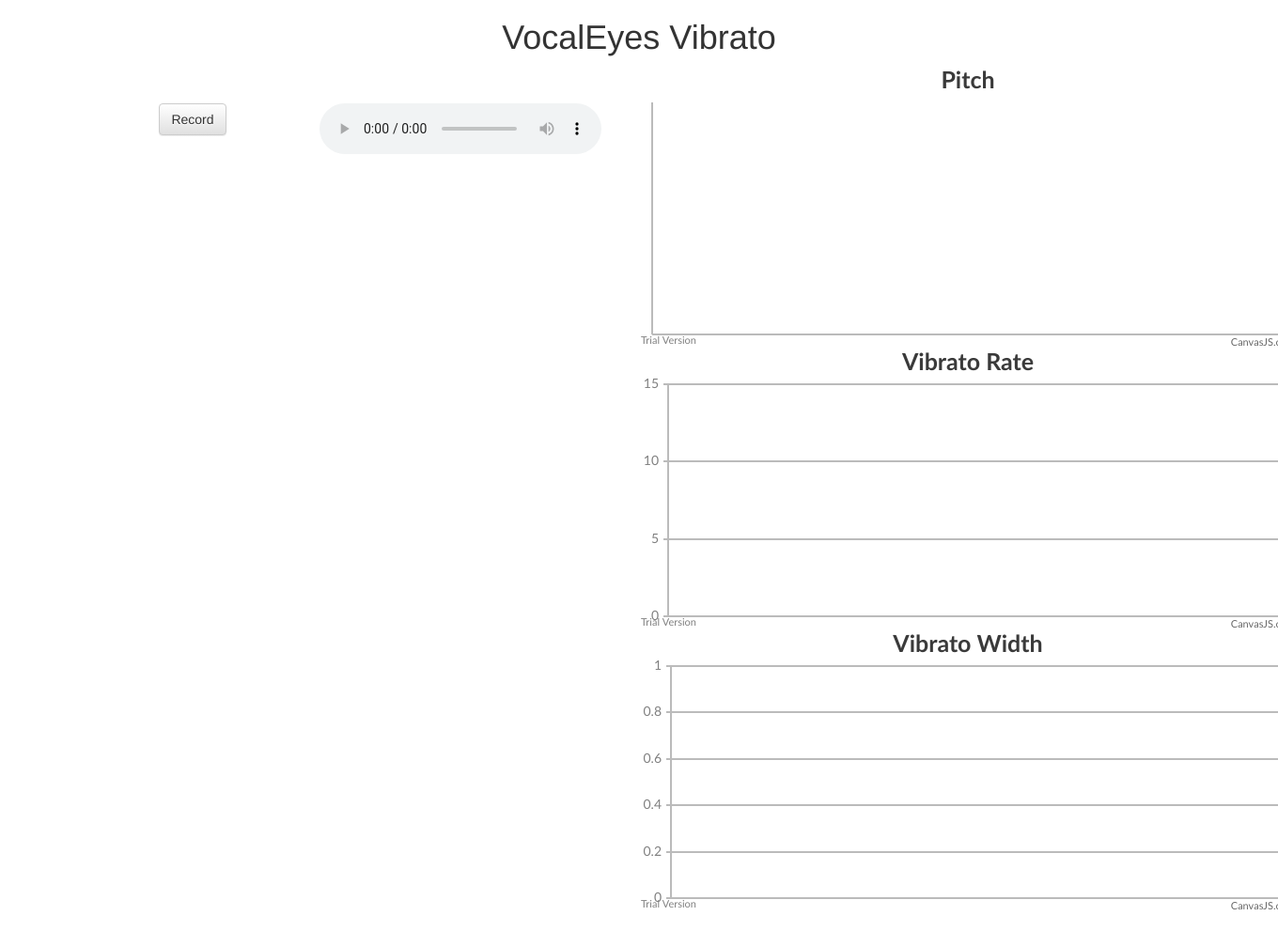
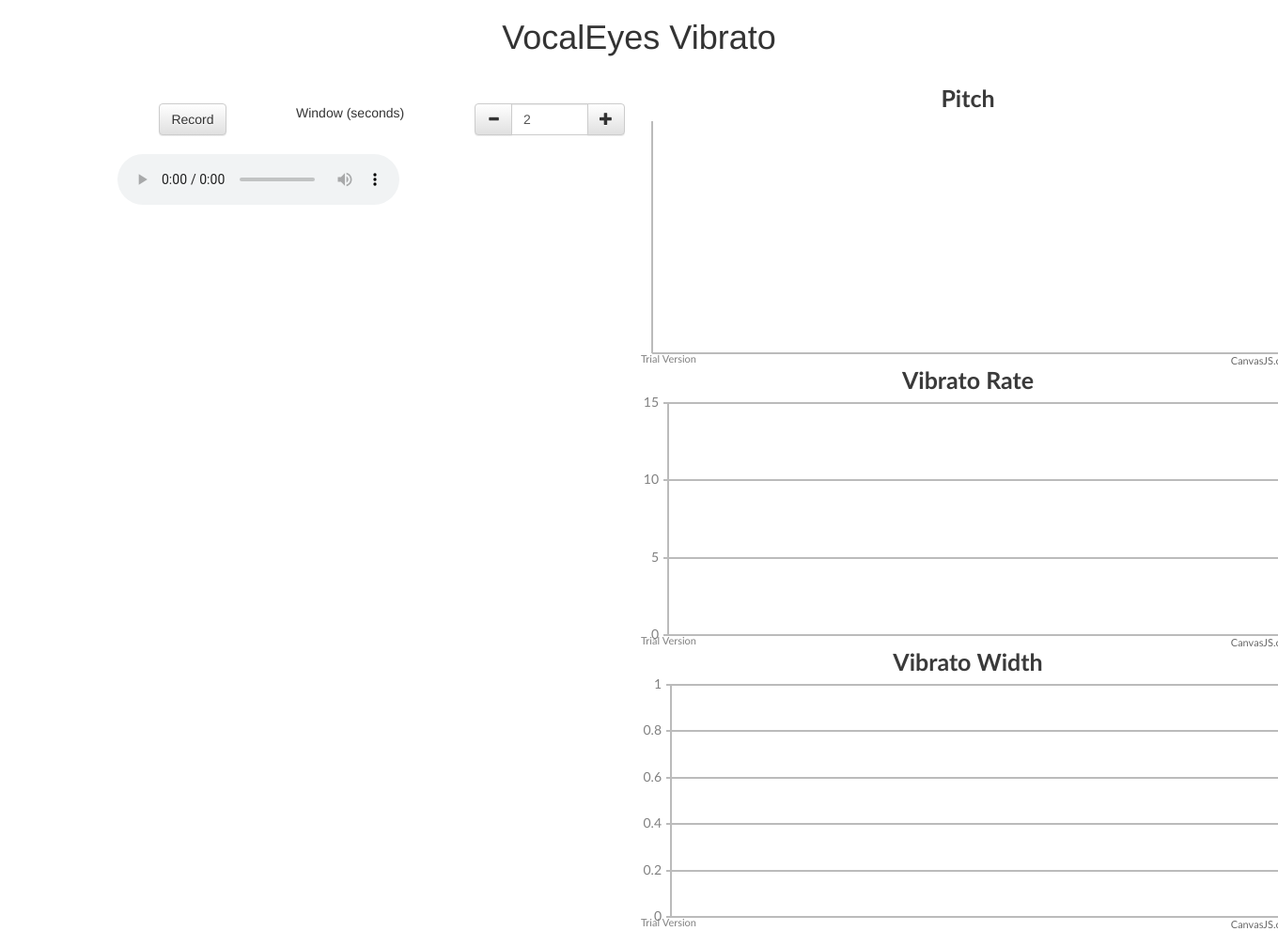
Before and after one commit to coryfin/vocaleyes-vibrato, a Flask app: page / in a window 1360 px wide; the page is wider, and only the part inside the window is pictured. Shown: that part at 94% size. Before the commit the page ends 968 px from the top of that part, so only its background shows below. Run offline with Flask 2, Linux system fonts and the light colour scheme; some libraries are stand-ins or nearby versions.

Commit message:
User can change window size (seconds)

```diff
--- a/app.py
+++ b/app.py
@@ -7,6 +7,7 @@ app = Flask(__name__)
 # This is the path to the upload directory
 app.config['SCRIPTS_FOLDER'] = 'scripts'
 app.config['CSS_FOLDER'] = 'css'
+app.config['FONTS_FOLDER'] = 'fonts'
 app.config['DATA_FOLDER'] = 'data'
 
 
@@ -31,6 +32,11 @@ def css_file(filename):
     return send_from_directory(app.config['CSS_FOLDER'], filename)
 
 
+@app.route('/fonts/<filename>', methods=['GET'])
+def font_file(filename):
+    return send_from_directory(app.config['FONTS_FOLDER'], filename)
+
+
 @app.route('/data/<filename>', methods=['GET'])
 def static_file(filename):
     return send_from_directory(app.config['DATA_FOLDER'], filename)
--- a/scripts/main.js
+++ b/scripts/main.js
@@ -1,13 +1,13 @@
 let recordButton = document.getElementById('record');
 let audioElem = document.getElementById('audio');
-
-const MAX_WINDOW_WIDTH = 2; // seconds
 const VISUAL_FRAME_RATE = 10; // frames per second
 
+let windowDuration = 2;
 let stopped;
 let recorder;
 let audioProcessor;
 let frameSize;
+let frameRate;
 let maxDataPoints;
 
 let intervalFunc;
@@ -65,8 +65,8 @@ var audioSetup = function(context, source) {
     audioProcessor = new AudioProcessor(context.sampleRate);
 
     frameSize = audioProcessor.getFrameSize();
-    var frameRate = context.sampleRate / frameSize;
-    maxDataPoints = Math.round(MAX_WINDOW_WIDTH * frameRate);
+    frameRate = context.sampleRate / frameSize;
+    maxDataPoints = Math.round(windowDuration * frameRate);
     visualizer.setMaxDataPoints(maxDataPoints);
 
     var processorNode = context.createScriptProcessor(frameSize, 1, 1);
@@ -176,3 +176,80 @@ audioElem.onpause = stopPlaying;
 // Init
 stopped = true;
 loadCharts();
+
+//plugin bootstrap minus and plus
+//http://jsfiddle.net/laelitenetwork/puJ6G/
+$('.btn-number').click(function(e){
+    e.preventDefault();
+
+    fieldName = $(this).attr('data-field');
+    type      = $(this).attr('data-type');
+    var input = $("input[name='"+fieldName+"']");
+    var currentVal = parseInt(input.val());
+    if (!isNaN(currentVal)) {
+        if(type == 'minus') {
+
+            if(currentVal > input.attr('min')) {
+                input.val(currentVal - 1).change();
+            }
+            if(parseInt(input.val()) == input.attr('min')) {
+                $(this).attr('disabled', true);
+            }
+
+        } else if(type == 'plus') {
+
+            if(currentVal < input.attr('max')) {
+                input.val(currentVal + 1).change();
+            }
+            if(parseInt(input.val()) == input.attr('max')) {
+                $(this).attr('disabled', true);
+            }
+
+        }
+    } else {
+        input.val(0);
+    }
+});
+$('.input-number').focusin(function(){
+   $(this).data('oldValue', $(this).val());
+});
+$('.input-number').change(function() {
+
+    minValue =  parseInt($(this).attr('min'));
+    maxValue =  parseInt($(this).attr('max'));
+    valueCurrent = parseInt($(this).val());
+    windowDuration = valueCurrent;
+    maxDataPoints = Math.round(windowDuration * frameRate);
+    visualizer.setMaxDataPoints(maxDataPoints);
+
+    name = $(this).attr('name');
+    if(valueCurrent >= minValue) {
+        $(".btn-number[data-type='minus'][data-field='"+name+"']").removeAttr('disabled')
+    } else {
+        alert('Sorry, the minimum value was reached');
+        $(this).val($(this).data('oldValue'));
+    }
+    if(valueCurrent <= maxValue) {
+        $(".btn-number[data-type='plus'][data-field='"+name+"']").removeAttr('disabled')
+    } else {
+        alert('Sorry, the maximum value was reached');
+        $(this).val($(this).data('oldValue'));
+    }
+
+
+});
+$(".input-number").keydown(function (e) {
+    // Allow: backspace, delete, tab, escape, enter and .
+    if ($.inArray(e.keyCode, [46, 8, 9, 27, 13, 190]) !== -1 ||
+         // Allow: Ctrl+A
+        (e.keyCode == 65 && e.ctrlKey === true) ||
+         // Allow: home, end, left, right
+        (e.keyCode >= 35 && e.keyCode <= 39)) {
+             // let it happen, don't do anything
+             return;
+    }
+    // Ensure that it is a number and stop the keypress
+    if ((e.shiftKey || (e.keyCode < 48 || e.keyCode > 57)) && (e.keyCode < 96 || e.keyCode > 105)) {
+        e.preventDefault();
+    }
+});
--- a/templates/index.html
+++ b/templates/index.html
@@ -9,16 +9,37 @@
 <body>
 <div class="container">
     <h1 class="text-center">VocalEyes Vibrato</h1>
+    <br>
     <div class="col-lg-6">
         <br>
-        <br>
         <div class="row">
-            <div class="col-lg-12 text-center">
+            <div class="col-lg-12">
                 <div class="row">
                     <div class="col-lg-4">
                         <button id="record" class="btn btn-md btn-default center-block">Record</button>
                     </div>
-                    <div class="col-lg-8">
+                    <div class="col-lg-4">
+                        Window (seconds)
+                    </div>
+                    <div class="col-lg-4">
+                        <div class="input-group">
+                            <span class="input-group-btn">
+                                <button type="button" class="btn btn-default btn-number" data-type="minus" data-field="quant[1]">
+                                    <span class="glyphicon glyphicon-minus"></span>
+                                </button>
+                            </span>
+                            <input type="text" name="quant[1]" class="form-control input-number" value="2" min="1" max="10">
+                            <span class="input-group-btn">
+                                <button type="button" class="btn btn-default btn-number" data-type="plus" data-field="quant[1]">
+                                    <span class="glyphicon glyphicon-plus"></span>
+                                </button>
+                            </span>
+                        </div>
+                    </div>
+                </div>
+                <br>
+                <div class="row">
+                    <div class="col-lg-12">
                         <audio id="audio" src="../data/violin.mp3" controls></audio>
                     </div>
                 </div>
```
Also changed, not shown: fonts/glyphicons-halflings-regular.ttf (added), fonts/glyphicons-halflings-regular.woff (added), fonts/glyphicons-halflings-regular.woff2 (added), 2 other files.
